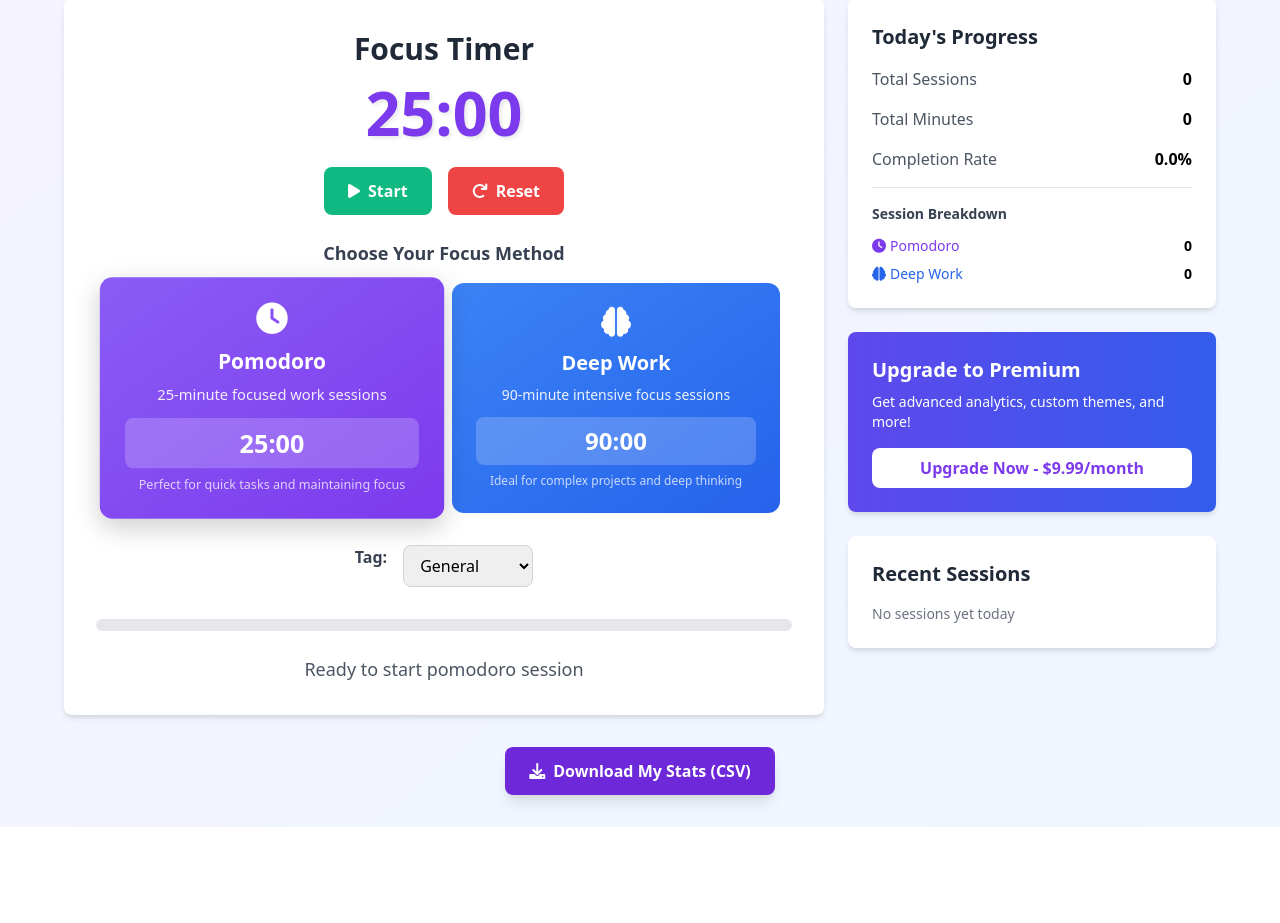
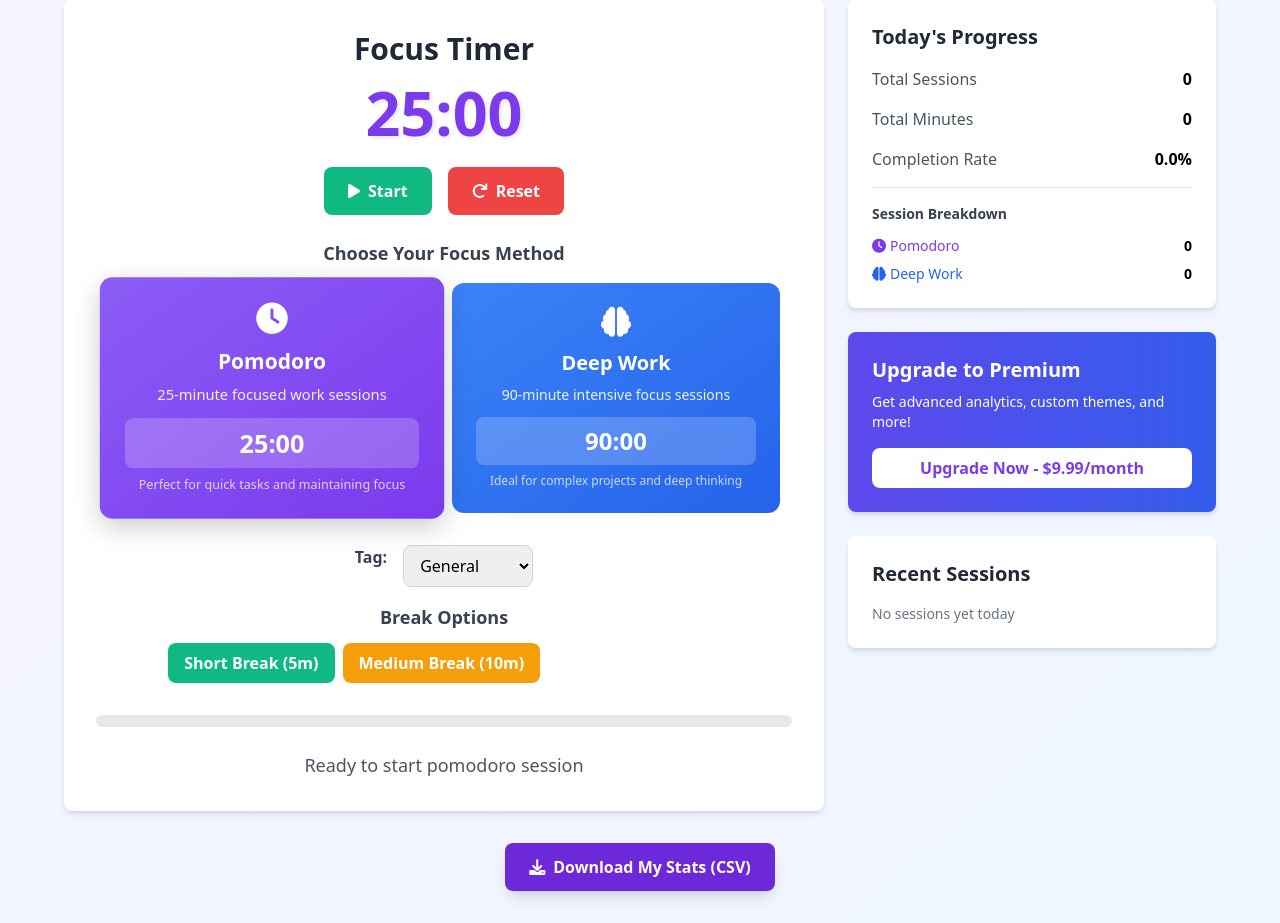
Before and after one commit to VidDureja/FocusFlow, a Flask app: page /dashboard in a window 1280 px wide. Shown: the part 229-1152 px from the top of the page. Before the commit the page ends 1056 px from the top, so only its background shows below. Run offline with Flask 3, Linux system fonts and the light colour scheme; the visitor is signed in with stand-in values (Sample User, id 1); data that the repository does not hold is empty.

Commit message:
Move break options to always visible below tag selector

```diff
--- a/templates/dashboard.html
+++ b/templates/dashboard.html
@@ -65,23 +65,8 @@
                         </div>
                     </div>
 
-                    <!-- Break Options (shown after selecting session type) -->
-                    <div id="break-options" class="hidden mb-6">
-                        <h4 class="text-lg font-semibold text-gray-700 mb-3 text-center">Break Options</h4>
-                        <div class="flex justify-center space-x-2">
-                            <button class="break-btn bg-green-500 text-white px-4 py-2 rounded-lg font-semibold hover:bg-green-600 transition-colors" data-type="break" data-duration="5">
-                                Short Break (5m)
-                            </button>
-                            <button class="break-btn bg-yellow-500 text-white px-4 py-2 rounded-lg font-semibold hover:bg-yellow-500 transition-colors" data-type="break" data-duration="10">
-                                Medium Break (10m)
-                            </button>
-                            <button class="break-btn bg-orange-500 text-white px-4 py-2 rounded-lg font-semibold hover:bg-orange-600 transition-colors" data-type="long_break" data-duration="15">
-                                Long Break (15m)
-                            </button>
-                        </div>
-                    </div>
                     <!-- Session Tag Selector -->
-                    <div class="flex justify-center space-x-2 mb-6">
+                    <div class="flex justify-center space-x-2 mb-4">
                         <label for="session-tag" class="text-gray-700 font-semibold mr-2">Tag:</label>
                         <select id="session-tag" class="border border-gray-300 rounded-lg px-3 py-2 focus:outline-none focus:ring-2 focus:ring-purple-500">
                             <option value="General">General</option>
@@ -92,6 +77,22 @@
                             <option value="Admin">Admin</option>
                             <option value="Other">Other</option>
                         </select>
+                    </div>
+
+                    <!-- Break Options -->
+                    <div class="mb-6">
+                        <h4 class="text-lg font-semibold text-gray-700 mb-3 text-center">Break Options</h4>
+                        <div class="flex justify-center space-x-2">
+                            <button class="break-btn bg-green-500 text-white px-4 py-2 rounded-lg font-semibold hover:bg-green-600 transition-colors" data-type="break" data-duration="5">
+                                Short Break (5m)
+                            </button>
+                            <button class="break-btn bg-yellow-500 text-white px-4 py-2 rounded-lg font-semibold hover:bg-yellow-600 transition-colors" data-type="break" data-duration="10">
+                                Medium Break (10m)
+                            </button>
+                            <button class="break-btn bg-orange-500 text-white px-4 py-2 rounded-lg font-semibold hover:bg-orange-600 transition-colors" data-type="long_break" data-duration="15">
+                                Long Break (15m)
+                            </button>
+                        </div>
                     </div>
                 </div>
 
@@ -247,9 +248,6 @@
             const duration = parseInt(card.dataset.duration);
             const type = card.dataset.type;
             setSessionType(duration, type);
-
-            // Show break options
-            document.getElementById('break-options').classList.remove('hidden');
         });
     });
 
```
